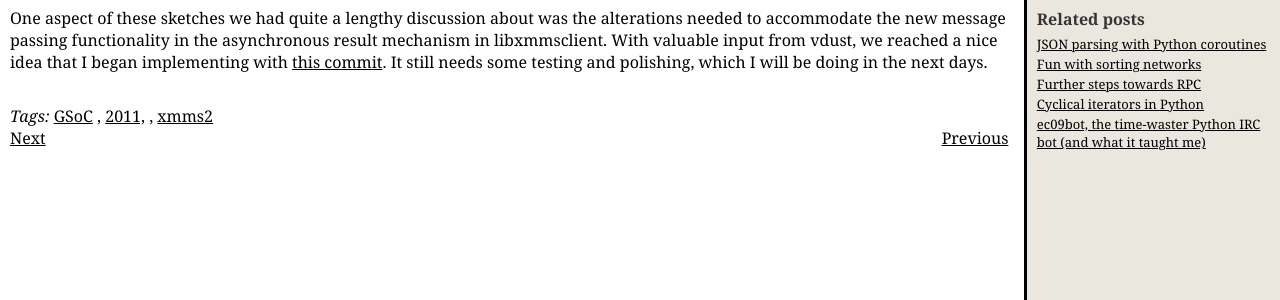
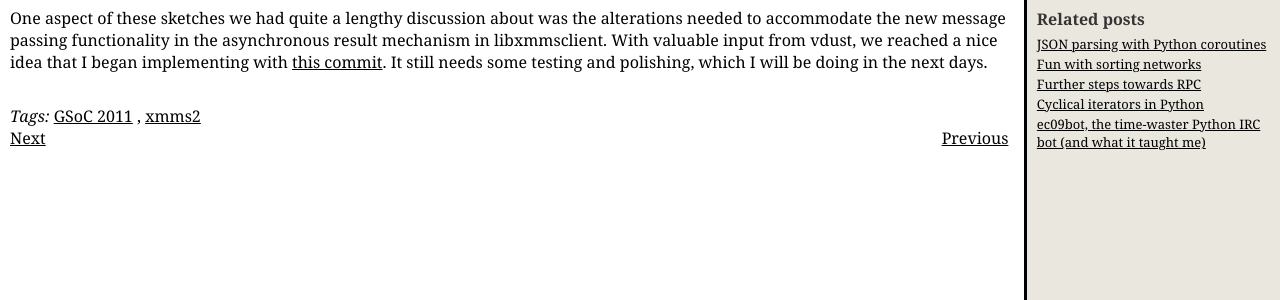
Before and after one commit to eggpi/eggpi.github.com, a Jekyll site: the page built from _posts/2011-06-26-On-to-the-client-side.html, in a window 1280 px wide. Shown: the part 566-866 px from the top of the page. Built offline with Jekyll 4.4.1, drawn with Linux system fonts in a browser that asks for light colours; nearby versions of some CDN libraries; comment, search, counter and statistics services are not loaded.

Commit message:
Fixed missing [ around tag list.

```diff
--- a/_posts/2011-06-26-On-to-the-client-side.html
+++ b/_posts/2011-06-26-On-to-the-client-side.html
@@ -1,7 +1,7 @@
 ---
 layout: post
 title: On to the client side...
-tags: GSoC 2011, xmms2
+tags: [GSoC 2011, xmms2]
 ---
 
 <p>
```
